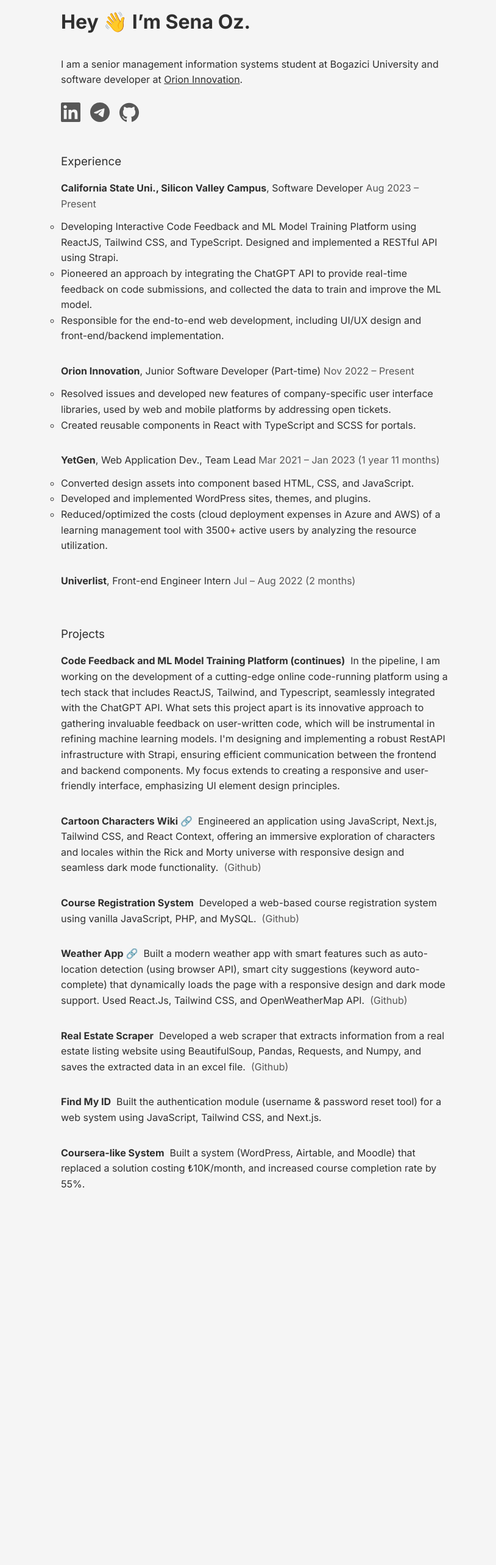
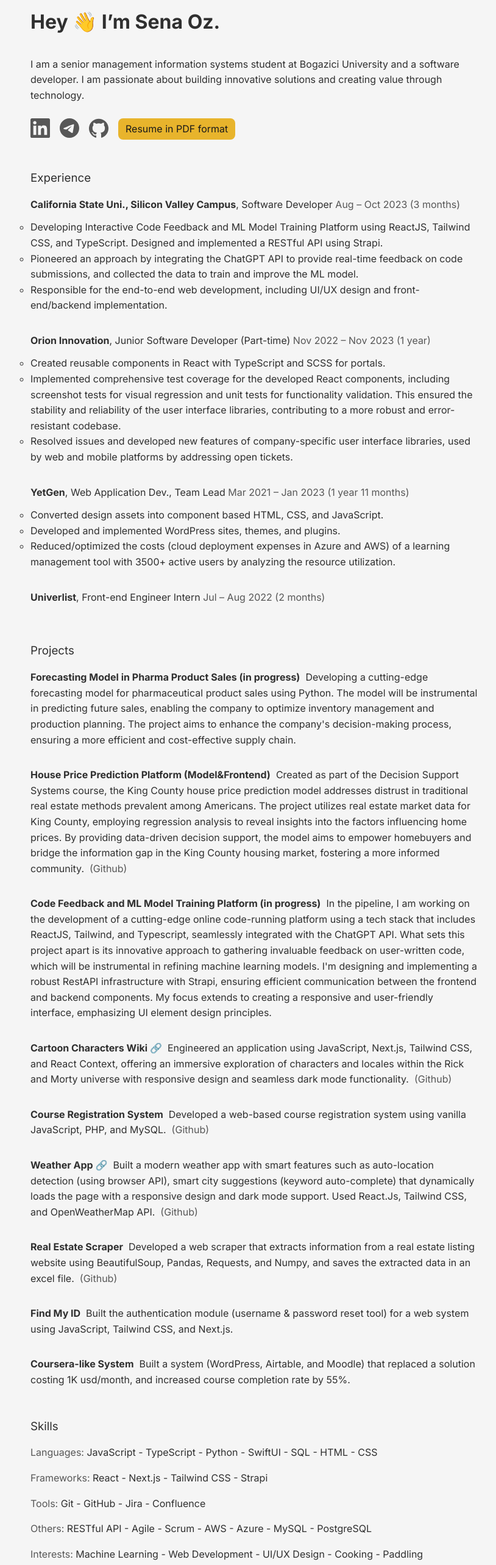
Before and after one commit to senaoz/senaoz.com, a Next.js app: page / in a window 1280 px wide. Shown: the part 80-2646 px from the top of the page at 61% size, without its empty margins (222-1036 px from the left). Before the commit the page ends 2162 px from the top, so only its background shows below. Built offline with nearby package versions, Linux system fonts and the light colour scheme.

Commit message:
update resume

```diff
--- a/src/app/globals.css
+++ b/src/app/globals.css
@@ -1,5 +1,5 @@
 :root {
-  --max-width: 700px;
+  --max-width: 800px;
 
   --border-radius-xsm: 4px;
   --border-radius-sm: 8px;
@@ -15,6 +15,7 @@
   --second-foreground-rgb: rgb(87, 87, 87);
   --background: rgb(245, 245, 245);
   --box-color: rgba(232, 232, 232, 0.7);
+  --yellow: rgb(232, 180, 44);
 }
 
 @media (prefers-color-scheme: dark) {
@@ -140,6 +141,8 @@
   display: flex;
   gap: var(--indentation-lg);
   padding-top: var(--indentation-sm);
+  align-items: center;
+  text-align: center;
 }
 
 .contact-icons svg {
@@ -161,3 +164,13 @@
   height: auto;
   align-self: center;
 }
+
+.button {
+  background: var(--yellow);
+  color: #1a1a1a;
+  text-decoration: none;
+  border-radius: var(--border-radius-sm);
+  display: inline-block;
+  padding: var(--indentation-sm) var(--indentation-md);
+  line-height: 1.2em !important;
+}
--- a/src/app/page.tsx
+++ b/src/app/page.tsx
@@ -1,5 +1,5 @@
 import React from "react";
-import { experience, projects } from "@/resume";
+import { experience, projects, skills } from "@/resume";
 import { GithubIcon, LinkedinIcon, TelagramIcon } from "../../public/icons";
 
 export default function HomePage() {
@@ -10,8 +10,8 @@
       <h1 className="title">Hey 👋 I’m Sena Oz. </h1>
       <p>
         I am a senior management information systems student at Bogazici
-        University and software developer at{" "}
-        <a href="https://www.orioninc.com">Orion Innovation</a>.
+        University and a software developer. I am passionate about building
+        innovative solutions and creating value through technology.
       </p>
 
       <div className="contact-icons">
@@ -23,6 +23,13 @@
         </a>
         <a href={"https://github.com/senaoz"} target="_blank">
           <GithubIcon fill={fillColor} />
+        </a>
+        <a
+          className="button"
+          href="https://drive.google.com/file/d/1tm7OAPXkyWUXIkelqnVnyqumeQ202GPX/view?usp=share_link"
+          target="_blank"
+        >
+          Resume in PDF format
         </a>
       </div>
 
@@ -81,6 +88,22 @@
           ))}
         </ol>
       </div>
+      <div id="skills">
+        <h3 className="subtitle">Skills</h3>
+        <>
+          {skills.map(({ title, list }, index) => (
+            <p key={index}>
+              <span className="project-secondary-label">{title}: </span>
+              {list.map((i) => (
+                <span key={i}>
+                  {i}
+                  {list.indexOf(i) !== list.length - 1 ? " - " : ""}
+                </span>
+              ))}
+            </p>
+          ))}
+        </>
+      </div>
     </>
   );
 }
--- a/src/resume.tsx
+++ b/src/resume.tsx
@@ -1,6 +1,17 @@
 export const projects = [
   {
-    label: "Code Feedback and ML Model Training Platform (continues)",
+    label: "Forecasting Model in Pharma Product Sales (in progress)",
+    description:
+      "Developing a cutting-edge forecasting model for pharmaceutical product sales using Python. The model will be instrumental in predicting future sales, enabling the company to optimize inventory management and production planning. The project aims to enhance the company's decision-making process, ensuring a more efficient and cost-effective supply chain.",
+  },
+  {
+    label: "House Price Prediction Platform (Model&Frontend)",
+    github: "https://github.com/senaoz/dss-frontend",
+    description:
+      "Created as part of the Decision Support Systems course, the King County house price prediction model addresses distrust in traditional real estate methods prevalent among Americans. The project utilizes real estate market data for King County, employing regression analysis to reveal insights into the factors influencing home prices. By providing data-driven decision support, the model aims to empower homebuyers and bridge the information gap in the King County housing market, fostering a more informed community.",
+  },
+  {
+    label: "Code Feedback and ML Model Training Platform (in progress)",
     description:
       "In the pipeline, I am working on the development of a cutting-edge online code-running platform using a tech stack that includes ReactJS, Tailwind, and Typescript, seamlessly integrated with the ChatGPT API. What sets this project apart is its innovative approach to gathering invaluable feedback on user-written code, which will be instrumental in refining machine learning models. I'm designing and implementing a robust RestAPI infrastructure with Strapi, ensuring efficient communication between the frontend and backend components. My focus extends to creating a responsive and user-friendly interface, emphasizing UI element design principles. ",
   },
@@ -38,7 +49,7 @@
   {
     label: "Coursera-like System",
     description:
-      "Built a system (WordPress, Airtable, and Moodle) that replaced a solution costing ₺10K/month, and increased course completion rate by 55%.",
+      "Built a system (WordPress, Airtable, and Moodle) that replaced a solution costing 1K usd/month, and increased course completion rate by 55%.",
   },
 ];
 
@@ -46,7 +57,7 @@
   {
     title: "Software Developer",
     firm: "California State Uni., Silicon Valley Campus",
-    timePeriod: "Aug 2023 – Present",
+    timePeriod: "Aug – Oct 2023 (3 months)",
     description: [
       "Developing Interactive Code Feedback and ML Model Training Platform using ReactJS, Tailwind CSS, and TypeScript. Designed and implemented a RESTful API using Strapi.",
       "Pioneered an approach by integrating the ChatGPT API to provide real-time feedback on code submissions, and collected the data to train and improve the ML model.",
@@ -56,10 +67,11 @@
   {
     title: "Junior Software Developer (Part-time)",
     firm: "Orion Innovation",
-    timePeriod: "Nov 2022 – Present",
+    timePeriod: "Nov 2022 – Nov 2023 (1 year)",
     description: [
+      "Created reusable components in React with TypeScript and SCSS for portals.",
+      "Implemented comprehensive test coverage for the developed React components, including screenshot tests for visual regression and unit tests for functionality validation. This ensured the stability and reliability of the user interface libraries, contributing to a more robust and error-resistant codebase.",
       "Resolved issues and developed new features of company-specific user interface libraries, used by web and mobile platforms by addressing open tickets.",
-      "Created reusable components in React with TypeScript and SCSS for portals.",
     ],
   },
   {
@@ -78,3 +90,48 @@
     timePeriod: "Jul – Aug 2022 (2 months)",
   },
 ];
+
+export const skills = [
+  {
+    title: "Languages",
+    list: [
+      "JavaScript",
+      "TypeScript",
+      "Python",
+      "SwiftUI",
+      "SQL",
+      "HTML",
+      "CSS",
+    ],
+  },
+  {
+    title: "Frameworks",
+    list: ["React", "Next.js", "Tailwind CSS", "Strapi"],
+  },
+  {
+    title: "Tools",
+    list: ["Git", "GitHub", "Jira", "Confluence"],
+  },
+  {
+    title: "Others",
+    list: [
+      "RESTful API",
+      "Agile",
+      "Scrum",
+      "AWS",
+      "Azure",
+      "MySQL",
+      "PostgreSQL",
+    ],
+  },
+  {
+    title: "Interests",
+    list: [
+      "Machine Learning",
+      "Web Development",
+      "UI/UX Design",
+      "Cooking",
+      "Paddling",
+    ],
+  },
+];
```
